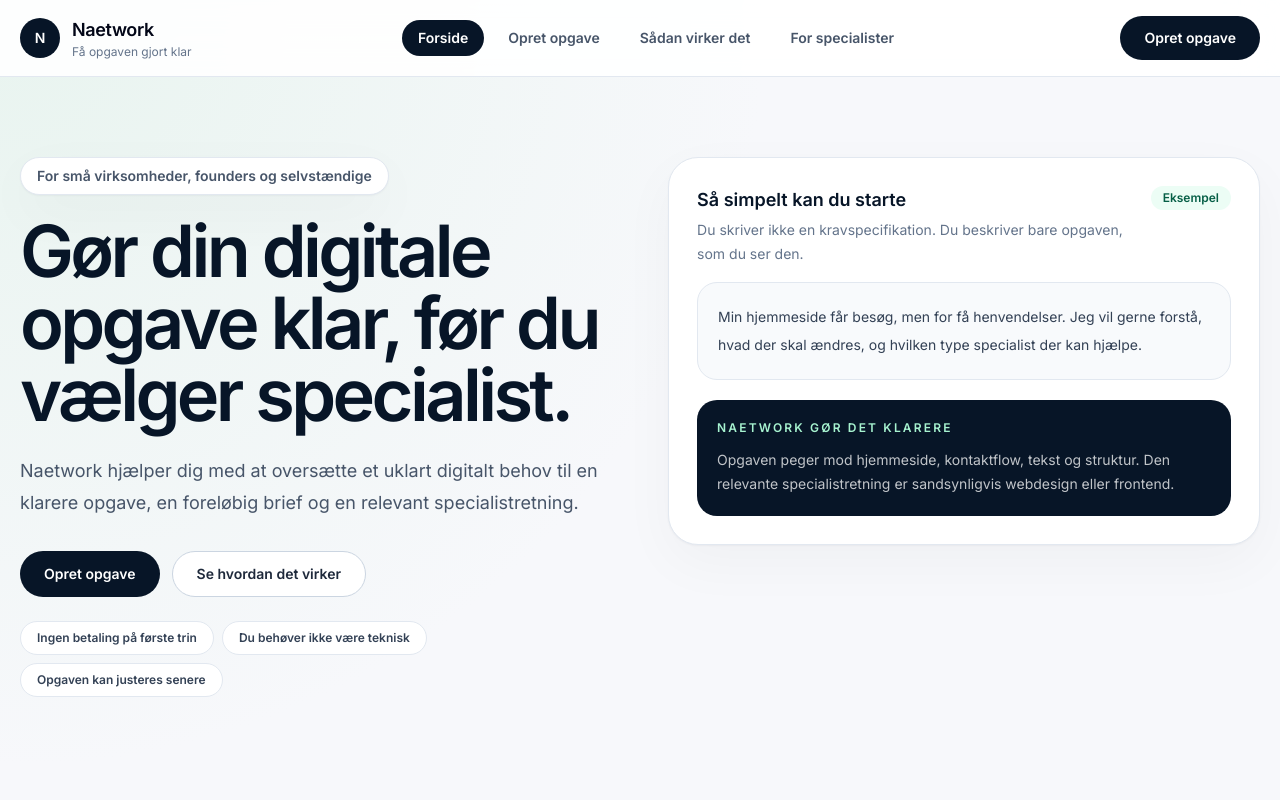
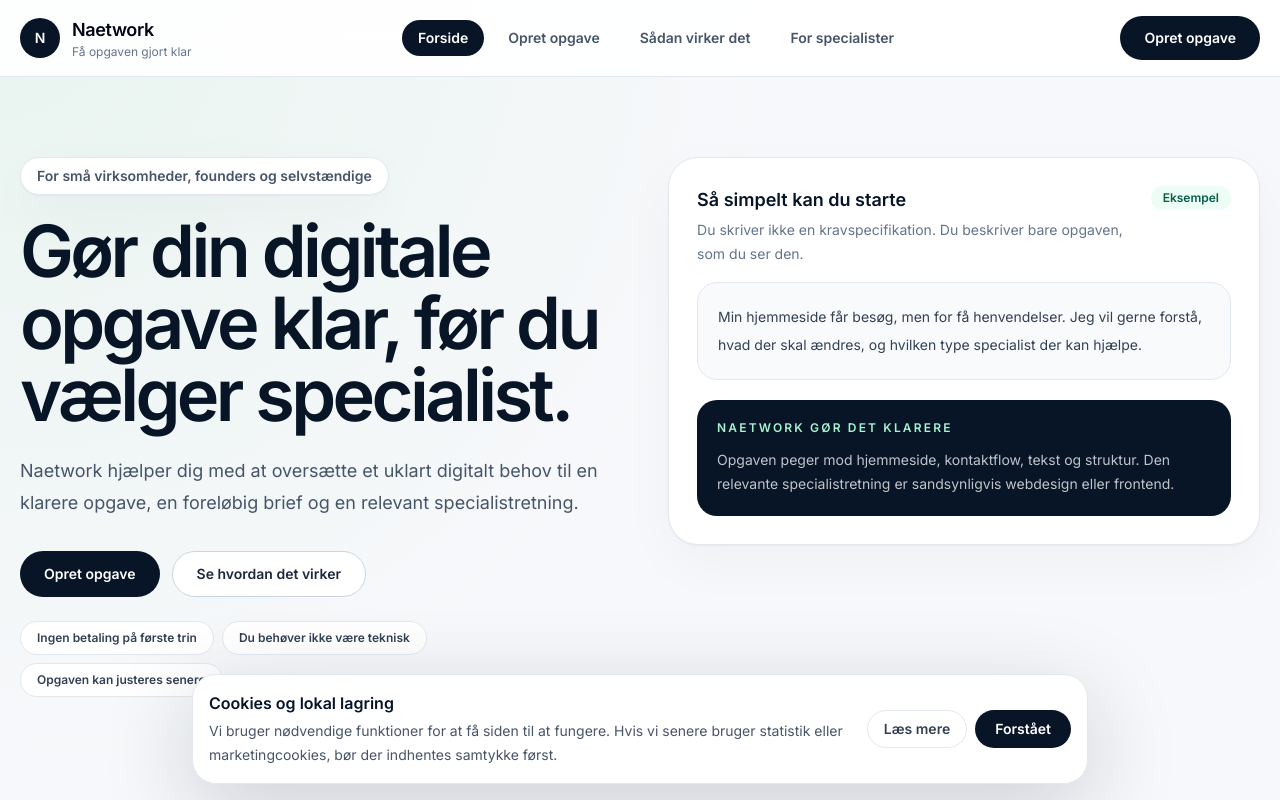
Before and after one commit to mikkelstreet-png/Naetwork, a Next.js app: page / in a window 1280 px wide. Shown: the top 800 px of the page. Built offline with nearby package versions, Linux system fonts and the light colour scheme.

Commit message:
Add legal layer to homepage

```diff
--- a/app/page.tsx
+++ b/app/page.tsx
@@ -1,5 +1,11 @@
+import { LegalLayer } from "@/components/LegalLayer";
 import { NaetworkSprintThree } from "@/components/NaetworkSprintThree";
 
 export default function Home() {
-  return <NaetworkSprintThree />;
+  return (
+    <>
+      <NaetworkSprintThree />
+      <LegalLayer />
+    </>
+  );
 }
```
